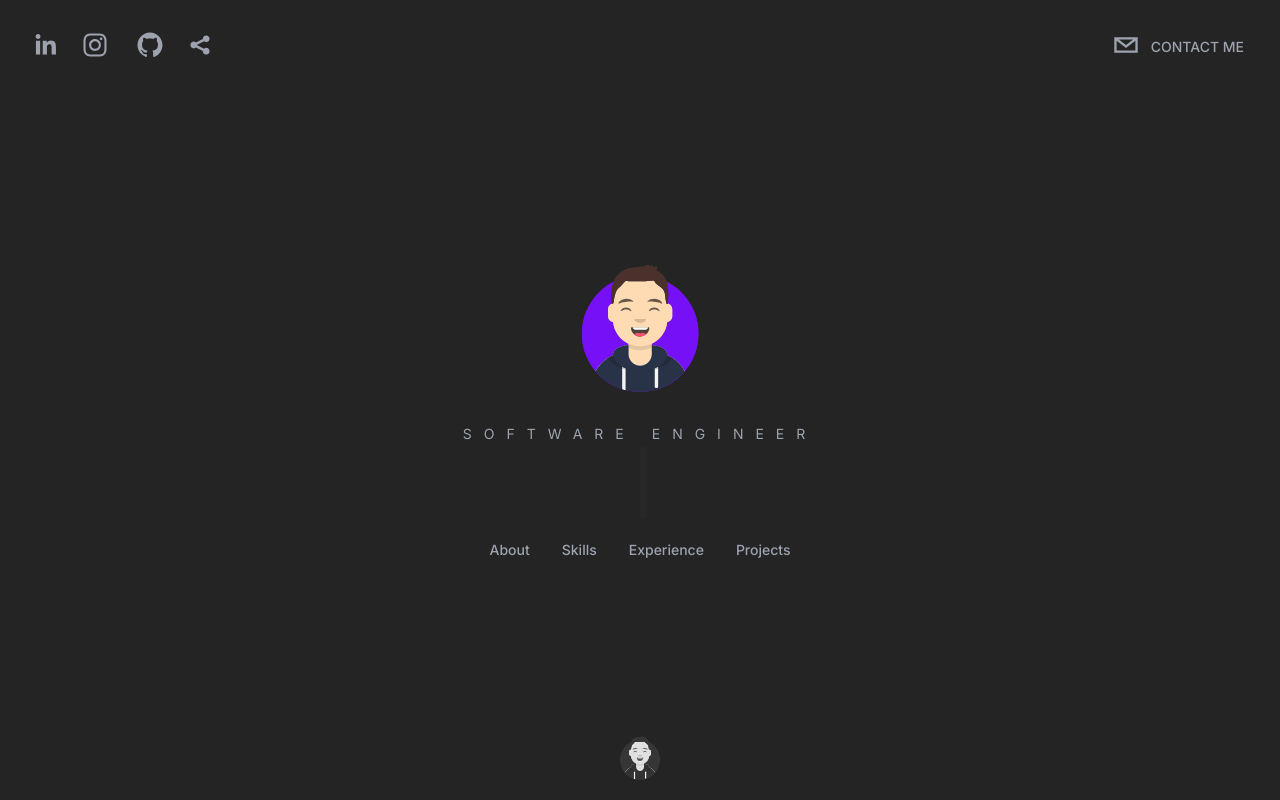
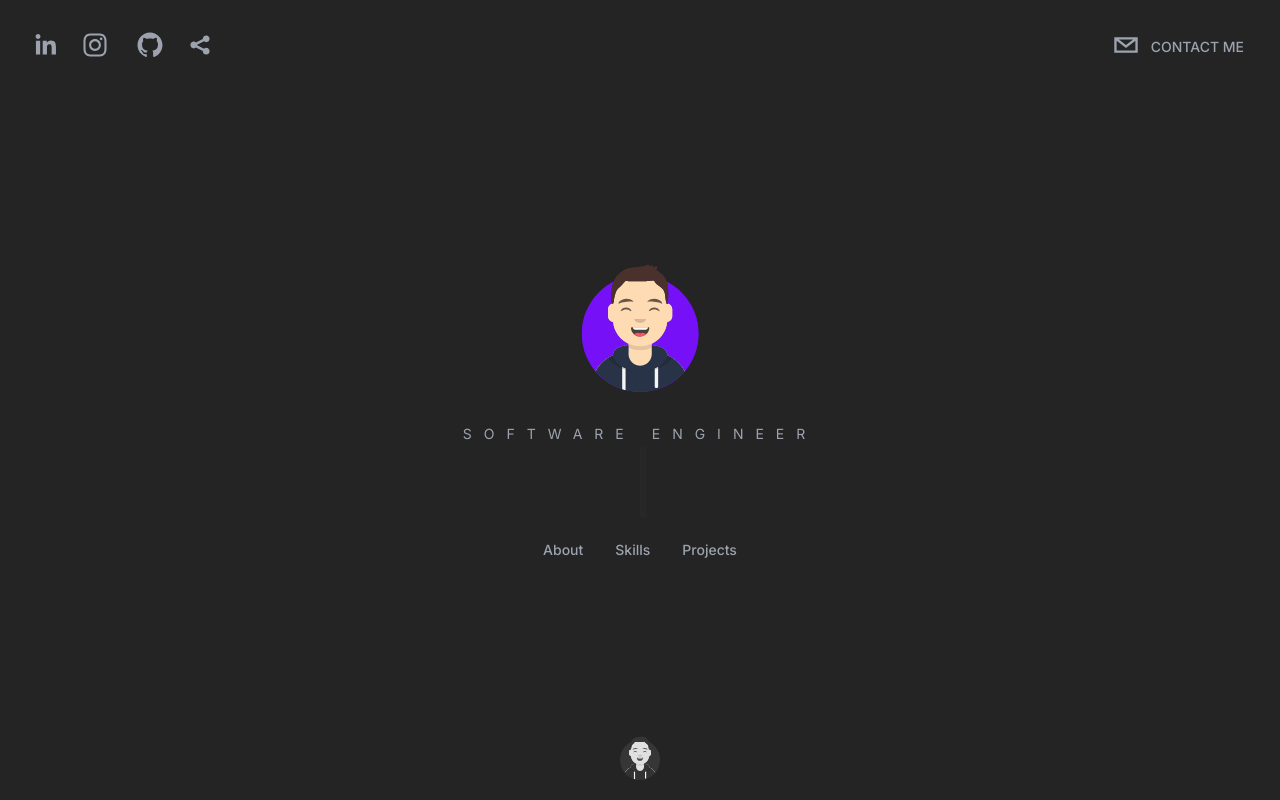
Before and after one commit to kundnanl/portfolio, a Next.js app: page / in a window 1280 px wide. Built offline with nearby package versions, Linux system fonts and the light colour scheme.

Commit message:
final tweaks

```diff
--- a/app/page.tsx
+++ b/app/page.tsx
@@ -34,7 +34,7 @@ export default function Home() {
       </section>
 
       <Link href="#hero">
-        <footer className="sticky bottom-10 w-full cursor-pointer sm:bottom-5">
+        <footer className="sticky bottom-5 w-full cursor-pointer">
           <div className="flex items-center justify-center">
             <Image
             className="rounded-full filter grayscale hover:grayscale-0 cursor-pointer transition duration-300 ease-in-out hover:scale-110 transform"
--- a/components/Hero.tsx
+++ b/components/Hero.tsx
@@ -43,9 +43,6 @@ const HeroComponent = () => {
                 <Link href="#skills">Skills</Link>
             </Button>
             <Button variant="ghost">
-                <Link href="#experience">Experience</Link>
-            </Button>
-            <Button variant="ghost">
                 <Link href="#projects">Projects</Link>
             </Button>
         </div>
```
